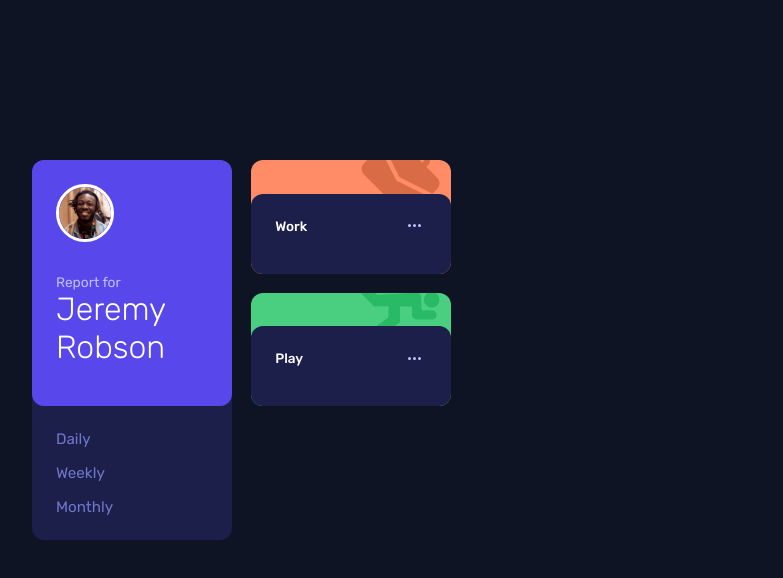
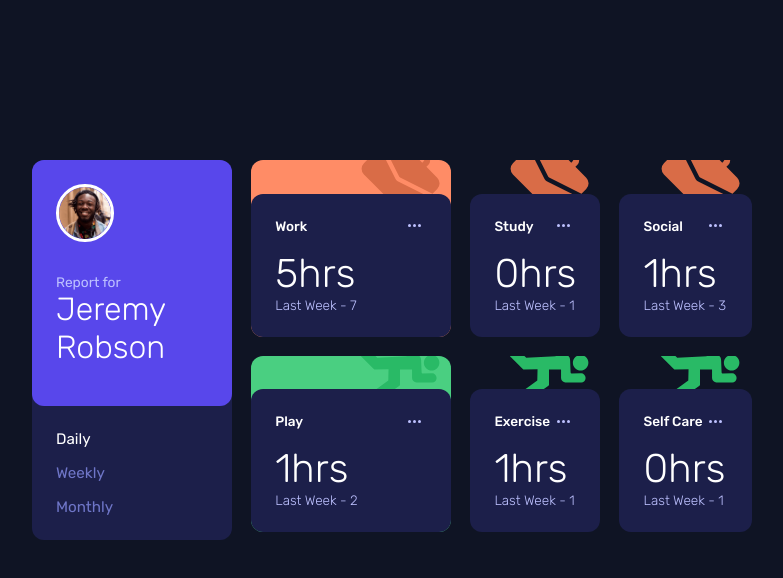
Before and after one commit to jpbascon/2.0.2, a plain HTML site: page index.html in a window 1280 px wide. Both pictures are taken after a click on the link "Daily". Shown: the whole page, without its empty margins (136-919 px from the left). Drawn offline with Linux system fonts and the light colour scheme.

Commit message:
Manipulating DOM with fetch

```diff
--- a/index.html
+++ b/index.html
@@ -41,15 +41,13 @@
           </div>
           <div class="activity-container">
             <div class="title-container">
-              <div class="title"><!-- <p>Work</p> --></div>
+              <div class="title"></div>
               <button class="btn-card"><span></span><span></span><span></span></button>
             </div>
-            <div class="timeframes">
+            <div class="timeframe">
               <div class="current-work">
-                <!-- <h1>32hrs</h1> -->
               </div>
               <div class="previous-work">
-                <!-- <p>Last Week - 36hrs</p> -->
               </div>
             </div>
           </div>
@@ -60,15 +58,88 @@
           </div>
           <div class="activity-container">
             <div class="title-container">
-              <div class="title"><!-- <p>Work</p> --></div>
+              <div class="title">
+              </div>
               <button class="btn-card"><span></span><span></span><span></span></button>
             </div>
-            <div class="timeframes">
+            <div class="timeframe">
               <div class="current-work">
-                <!-- <h1>32hrs</h1> -->
               </div>
               <div class="previous-work">
-                <!-- <p>Last Week - 36hrs</p> -->
+              </div>
+            </div>
+          </div>
+        </div>
+      </div>
+      <div class="columns" id="column1">
+        <div class="play">
+          <div class="task-container">
+            <img class="task" src="./images/icon-work.svg">
+          </div>
+          <div class="activity-container">
+            <div class="title-container">
+              <div class="title"></div>
+              <button class="btn-card"><span></span><span></span><span></span></button>
+            </div>
+            <div class="timeframe">
+              <div class="current-work">
+              </div>
+              <div class="previous-work">
+              </div>
+            </div>
+          </div>
+        </div>
+        <div class="social">
+          <div class="task-container">
+            <img class="task" src="./images/icon-exercise.svg">
+          </div>
+          <div class="activity-container">
+            <div class="title-container">
+              <div class="title">
+              </div>
+              <button class="btn-card"><span></span><span></span><span></span></button>
+            </div>
+            <div class="timeframe">
+              <div class="current-work">
+              </div>
+              <div class="previous-work">
+              </div>
+            </div>
+          </div>
+        </div>
+      </div>
+      <div class="columns" id="column1">
+        <div class="study">
+          <div class="task-container">
+            <img class="task" src="./images/icon-work.svg">
+          </div>
+          <div class="activity-container">
+            <div class="title-container">
+              <div class="title"></div>
+              <button class="btn-card"><span></span><span></span><span></span></button>
+            </div>
+            <div class="timeframe">
+              <div class="current-work">
+              </div>
+              <div class="previous-work">
+              </div>
+            </div>
+          </div>
+        </div>
+        <div class="self-care">
+          <div class="task-container">
+            <img class="task" src="./images/icon-exercise.svg">
+          </div>
+          <div class="activity-container">
+            <div class="title-container">
+              <div class="title">
+              </div>
+              <button class="btn-card"><span></span><span></span><span></span></button>
+            </div>
+            <div class="timeframe">
+              <div class="current-work">
+              </div>
+              <div class="previous-work">
               </div>
             </div>
           </div>
--- a/scripts.js
+++ b/scripts.js
@@ -1,39 +1,84 @@
-// Select all elements with the class "title"
 const titles = document.querySelectorAll('.title');
+const currentWork = document.querySelectorAll('.current-work');
+const previousWork = document.querySelectorAll('.previous-work');
+const dailyFilter = document.getElementById('daily');
+const weeklyFilter = document.getElementById('weekly');
+const monthlyFilter = document.getElementById('monthly');
 
-// Fetch the JSON data from data.json
+let timeframe = 'daily';
+
 fetch('./data.json')
   .then((response) => {
-    // If the response is not OK, log an error and stop
     if (!response.ok) return console.log('Oops! Something went wrong.');
-    // Otherwise, parse the response body as JSON
     return response.json();
   })
   .then((data) => {
-    // Once the data is parsed, call populateDOM and pass the data to it
     populateDOM(data);
   });
 
 // Function to populate the DOM with data
 const populateDOM = (data) => {
-  // Loop through each item in the data array
+  const filters = {
+    daily: dailyFilter,
+    weekly: weeklyFilter,
+    monthly: monthlyFilter,
+  };
+
+  Object.entries(filters).forEach(([key, button]) => {
+    button.addEventListener('click', () => {
+      timeframe = key;
+      data.forEach((item, index) => {
+        appendItem(item, index);
+      });
+    });
+  });
+
   data.forEach((item, index) => {
-    // Call appendItem for each item, passing in the item and its index
     appendItem(item, index);
   });
 };
 
 // Function to append a new <p> element into the corresponding .title element
 const appendItem = (item, index) => {
-  // Create a new <p> element
+
+  const { current, previous } = item.timeframes[timeframe];
+
   const titleDOM = document.createElement('p');
+  const currentWorkDOM = document.createElement('h1');
+  const previousWorkDOM = document.createElement('p');
 
-  // Set the text content of the <p> to the item's title
   titleDOM.textContent = item.title;
+  currentWorkDOM.textContent = `${current}hrs`;
+  previousWorkDOM.textContent = `Last Week - ${previous}`;
 
-  // Check if there is a corresponding .title element at this index
+
   if (titles[index]) {
-    // Append the new <p> element to the .title element
-    titles[index].append(titleDOM);
+    titles[index].replaceChildren(titleDOM);
+  }
+  if (currentWork[index]) {
+    currentWork[index].replaceChildren(currentWorkDOM);
+  }
+  if (previousWork[index]) {
+    previousWork[index].replaceChildren(previousWorkDOM);
   }
 };
+
+/* Filter Styles */
+
+dailyFilter.addEventListener('click', () => {
+  dailyFilter.classList.add('active');
+  weeklyFilter.classList.remove('active');
+  monthlyFilter.classList.remove('active');
+})
+
+weeklyFilter.addEventListener('click', () => {
+  dailyFilter.classList.remove('active');
+  weeklyFilter.classList.add('active');
+  monthlyFilter.classList.remove('active');
+})
+
+monthlyFilter.addEventListener('click', () => {
+  dailyFilter.classList.remove('active');
+  weeklyFilter.classList.remove('active');
+  monthlyFilter.classList.add('active');
+})
--- a/styles.css
+++ b/styles.css
@@ -113,6 +113,10 @@ main {
   color: white;
 }
 
+.filter a.active {
+  color: white;
+}
+
 /* Cards */
 
 .columns {
@@ -184,18 +188,18 @@ main {
   border-radius: 50%;
 }
 
-.timeframes {
+.timeframe {
   display: flex;
   flex-direction: column;
   flex: 1;
 }
 
-.timeframes h1 {
+.timeframe h1 {
   font-size: 2.5rem;
   font-weight: 300;
 }
 
-.timeframes p {
+.timeframe p {
   color: var(--Navy-200);
   font-size: .85rem;
   font-weight: 300;
```
